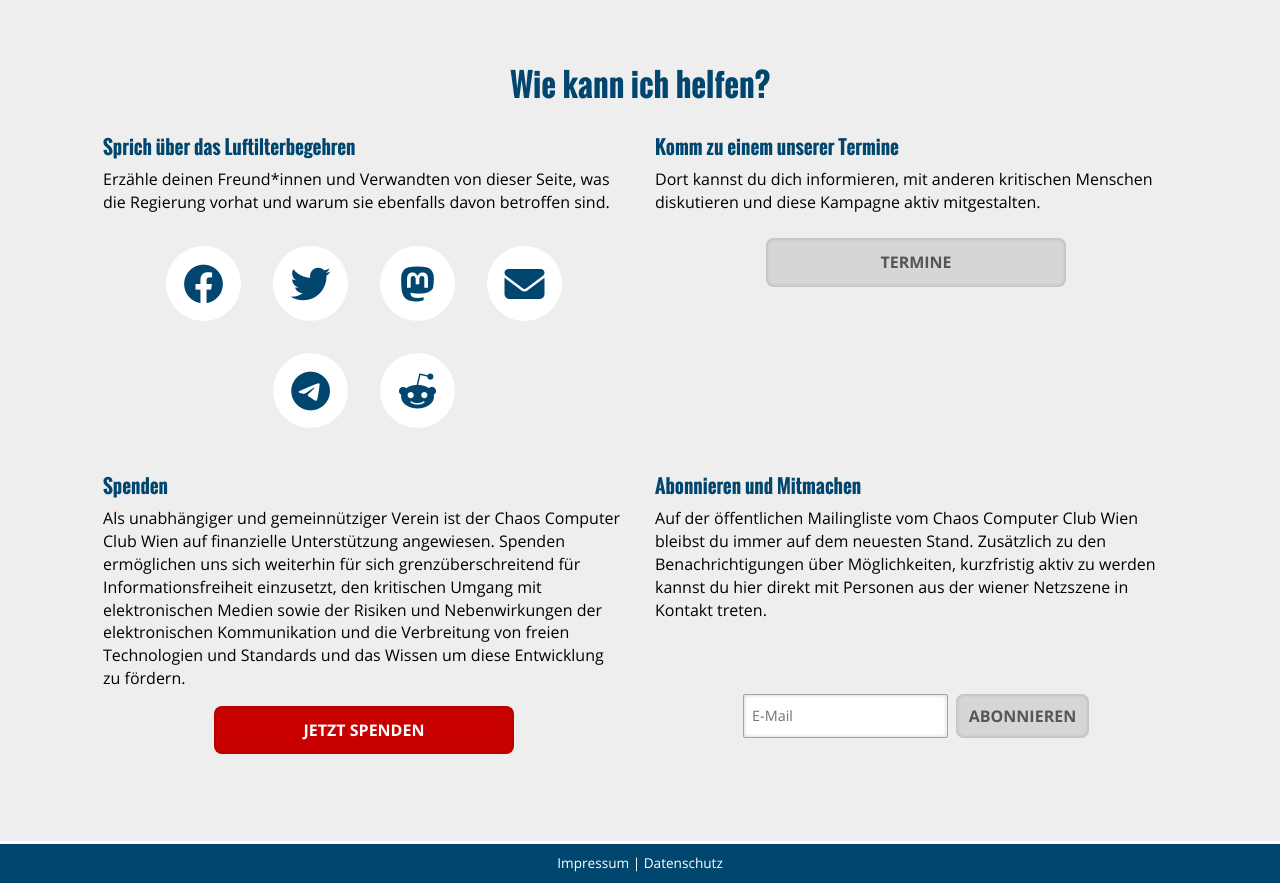
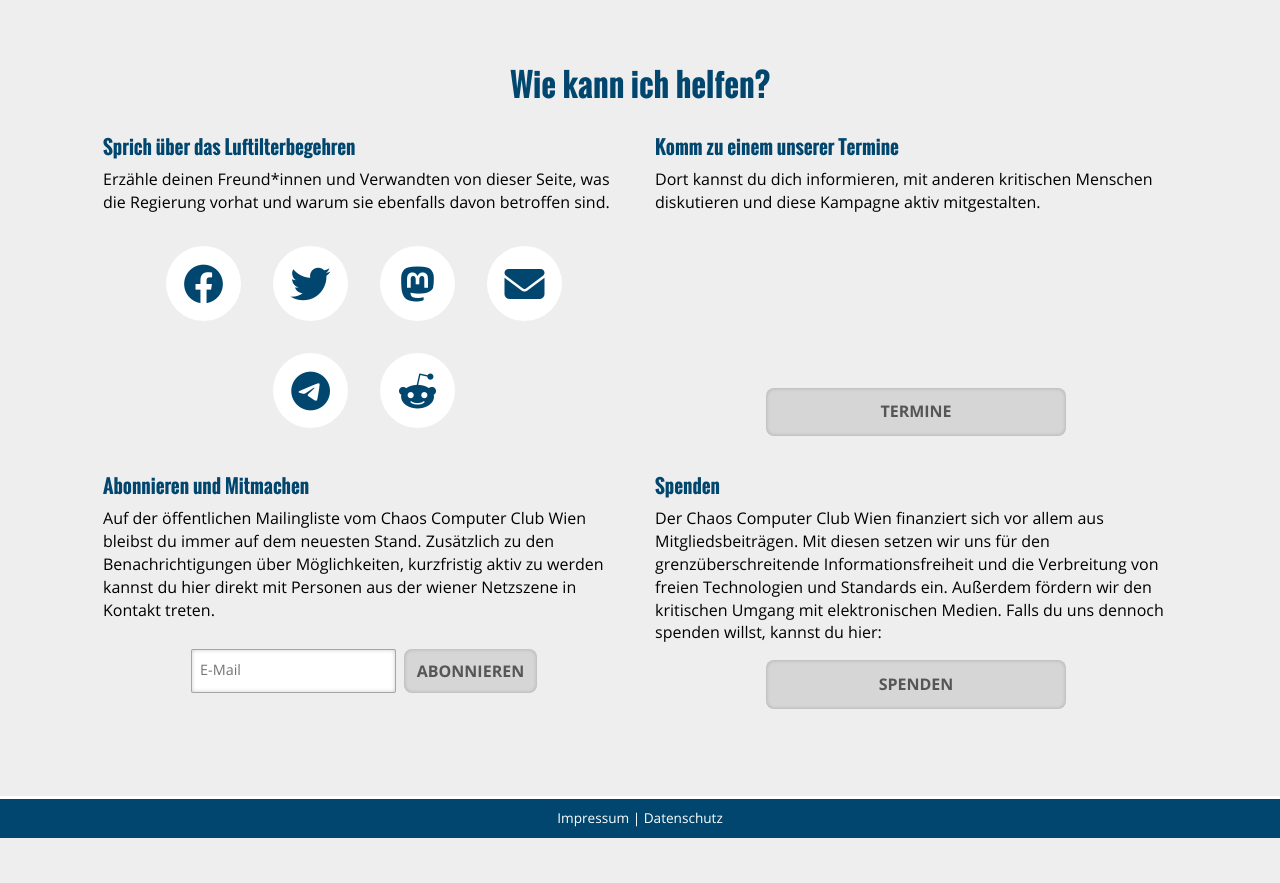
Before and after one commit to c3wien/Poke-That-Gmeind, a Python web app: template luftfilterbegehren/templates/general/share.html in a window 1280 px wide. Shown: the part 98-981 px from the top of the page. After the commit the page ends 936 px from the top, so only its background shows below. Run offline with Jinja, Linux system fonts and the light colour scheme; the template is opened without the code that fills it, so the values that code supplies are empty; some libraries are stand-ins or nearby versions.

Commit message:
Spendentext überarbeitet, Buttons vereinheitlicht und die Reihenfolge angepasst

```diff
--- a/luftfilterbegehren/templates/general/share.html
+++ b/luftfilterbegehren/templates/general/share.html
@@ -46,12 +46,7 @@
                 <div class="column">
                     <h4>Komm zu einem unserer Termine</h4>
                     <p>Dort kannst du dich informieren, mit anderen kritischen Menschen diskutieren und diese Kampagne aktiv mitgestalten.</p>
-                    <a class="btn btn-back top" href="https://c3w.at/events/">Termine</a>
-                </div>
-                <div class="column">
-                    <h4>Spenden</h4>
-                    <p>Als unabhängiger und gemeinnütziger Verein ist der Chaos Computer Club Wien auf finanzielle Unterstützung angewiesen. Spenden ermöglichen uns sich weiterhin für sich grenzüberschreitend für Informationsfreiheit einzusetzt, den kritischen Umgang mit elektronischen Medien sowie der Risiken und Nebenwirkungen der elektronischen Kommunikation und die Verbreitung von freien Technologien und Standards und das Wissen um diese Entwicklung zu fördern.</p>
-                    <a class="btn btn-default bottom" href="https://c3w.at/impressum/">Jetzt spenden</a>
+                    <a class="btn btn-back bottom" href="https://c3w.at/events/">Termine</a>
                 </div>
                 <div class="column">
                     <h4>Abonnieren und Mitmachen</h4>
@@ -61,6 +56,11 @@
                         <button class="btn btn-back stick">Abonnieren</button>
                     </form>
                 </div>
+                <div class="column">
+                    <h4>Spenden</h4>
+                    <p>Der Chaos Computer Club Wien finanziert sich vor allem aus Mitgliedsbeiträgen. Mit diesen setzen wir uns für den grenzüberschreitende Informationsfreiheit und die Verbreitung von freien Technologien und Standards ein. Außerdem fördern wir den kritischen Umgang mit elektronischen Medien. Falls du uns dennoch spenden willst, kannst du hier:</p>
+                    <a class="btn btn-back bottom" href="https://c3w.at/impressum/">Spenden</a>
+                </div>
             </div>
         </div>
     </section>
```
